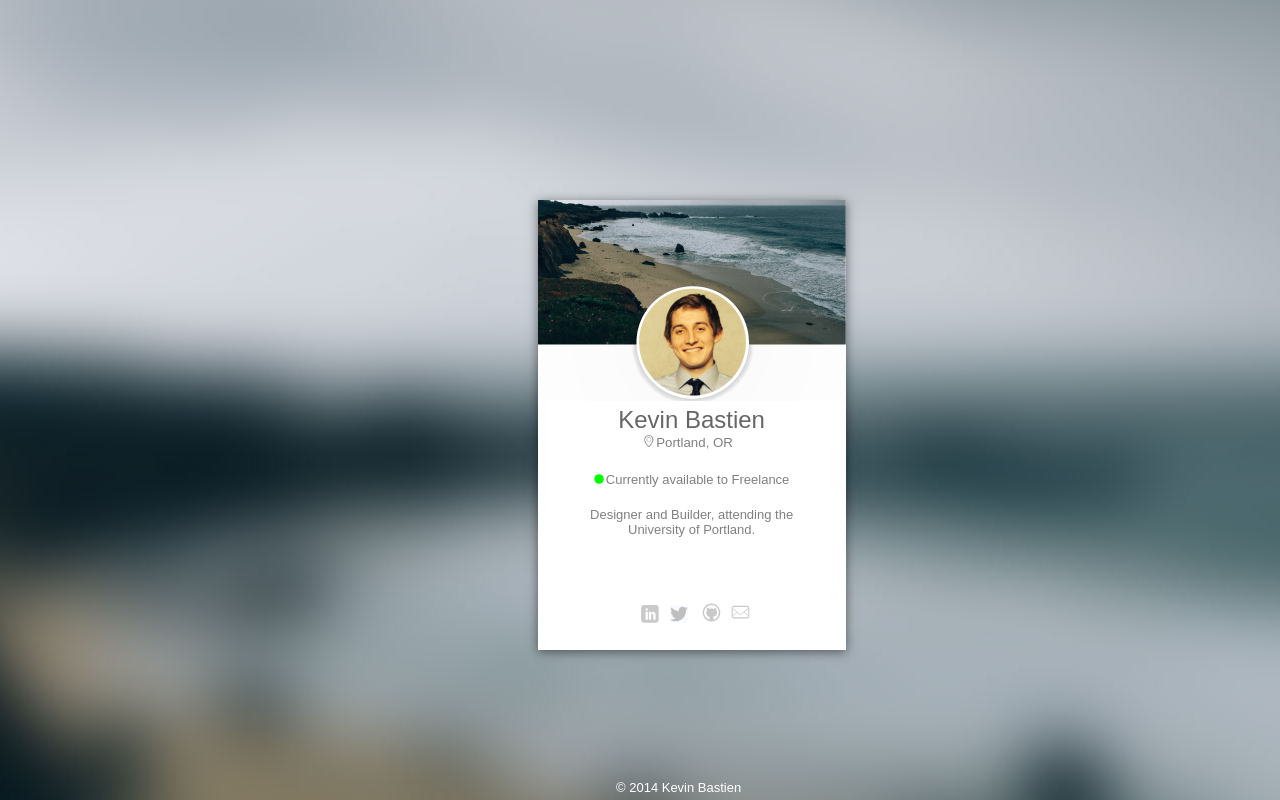
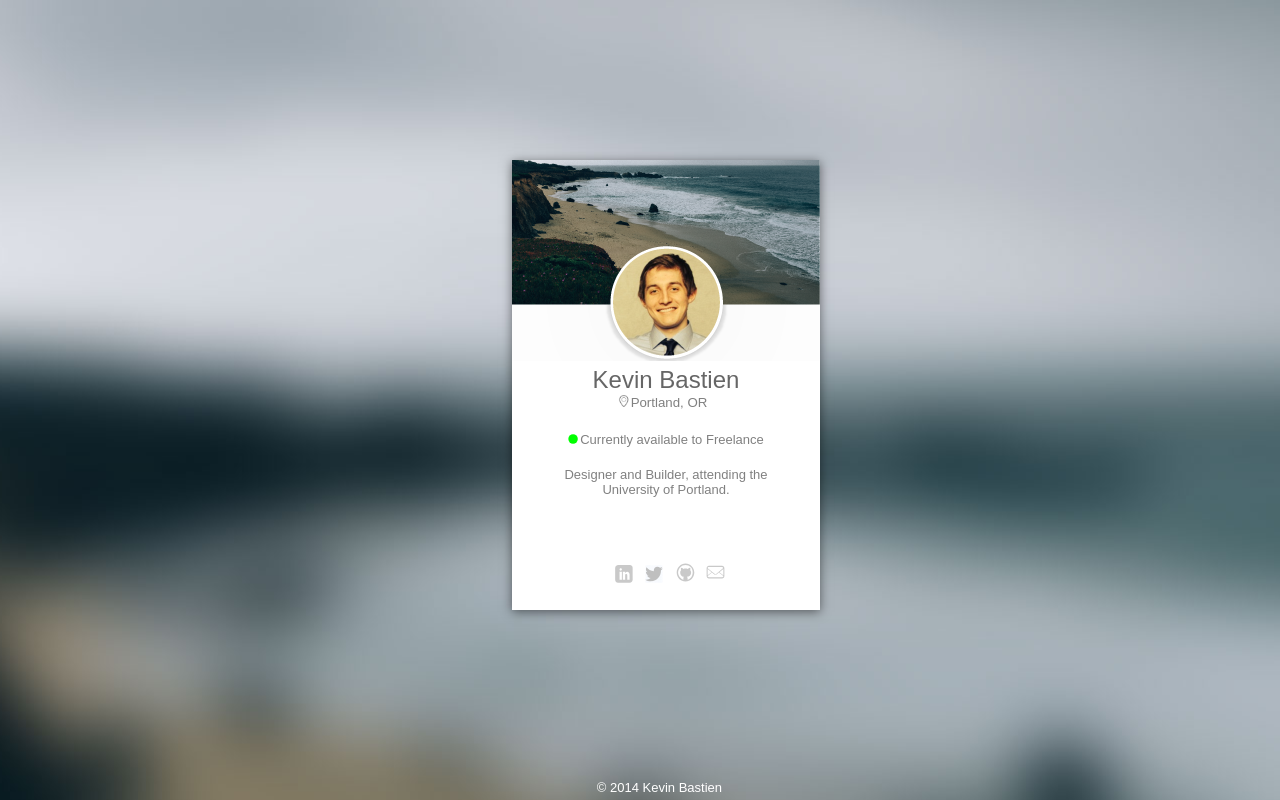
Before and after one commit to kevinjbastien/kbastien.github.io, a plain HTML site: page index.html in a window 1280 px wide. Drawn offline with Linux system fonts and the light colour scheme.

Commit message:
Formatting Profile Card
changed margins

```diff
--- a/css/styles.css
+++ b/css/styles.css
@@ -10,8 +10,8 @@ body{
 	width:308px;
 	height:450px;
 	position: fixed;
-	top: 25%;
-	left: 42%;
+	top: 20%;
+	left: 40%;
 	box-shadow:0px 2px 10px rgba(0,0,0,.5);
 }
 
@@ -91,6 +91,6 @@ footer{
 	position: fixed;
 	bottom:0;
 	text-align: center;
-	margin-left: 47.5%;
+	margin-left: 46%;
 	margin-bottom: 5px;
 }
```
